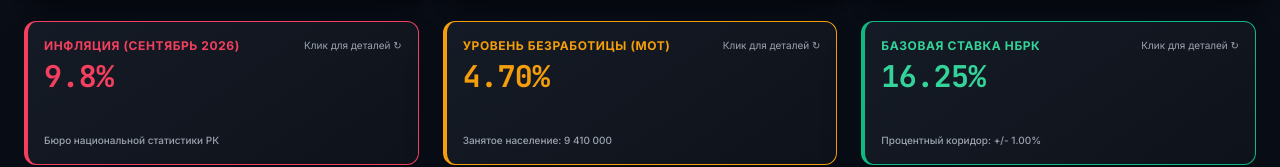
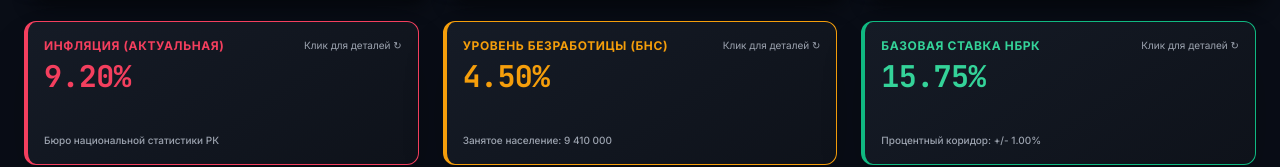
Before and after one commit to ogaydv-prog/KZ-economic-clock, a plain HTML site: page index-en.html in a window 1280 px wide. Shown: the part 524-691 px from the top of the page. Drawn offline with nearby package versions, Linux system fonts and the light colour scheme.

Commit message:
Update index-en.html

```diff
--- a/index-en.html
+++ b/index-en.html
@@ -213,10 +213,10 @@
                     <div class="flip-card-front raised-card p-4 flex flex-col justify-between border-l-4 border-rose-500 shadow-2xl">
                         <div>
                             <div class="flex justify-between items-center">
-                                <span id="txt-inf-title" class="text-xs font-bold uppercase tracking-wider text-rose-500">Инфляция (Сентябрь 2026)</span>
+                                <span id="txt-inf-title" class="text-xs font-bold uppercase tracking-wider text-rose-500">Инфляция (Актуальная)</span>
                                 <span id="txt-click-details-1" class="text-[10px] text-gray-400">Клик для деталей ↻</span>
                             </div>
-                            <div class="text-3xl ticker-font text-rose-500 mt-1"><span id="inflation-main">9.30</span>%</div>
+                            <div class="text-3xl ticker-font text-rose-500 mt-1"><span id="inflation-main">9.20</span>%</div>
                         </div>
                         <div id="txt-inf-sub" class="text-[10px] text-gray-400 font-medium">Бюро национальной статистики РК</div>
                     </div>
@@ -240,10 +240,10 @@
                     <div class="flip-card-front raised-card p-4 flex flex-col justify-between border-l-4 border-amber-500 shadow-2xl">
                         <div>
                             <div class="flex justify-between items-center">
-                                <span id="txt-unemp-title" class="text-xs font-bold uppercase tracking-wider text-amber-500">Уровень безработицы (МОТ)</span>
+                                <span id="txt-unemp-title" class="text-xs font-bold uppercase tracking-wider text-amber-500">Уровень безработицы (БНС)</span>
                                 <span id="txt-click-details-2" class="text-[10px] text-gray-400">Клик для деталей ↻</span>
                             </div>
-                            <div class="text-3xl ticker-font text-amber-500 mt-1"><span id="unemployment-rate">4.70</span>%</div>
+                            <div class="text-3xl ticker-font text-amber-500 mt-1"><span id="unemployment-rate">4.50</span>%</div>
                         </div>
                         <div class="text-[10px] text-gray-400 font-medium"><span id="txt-emp-label">Занятое население:</span> <span id="employed-count">9,410,000</span></div>
                     </div>
@@ -388,7 +388,7 @@
         </div>
     </main>
 
-    <!-- ССКРИПТ ЛОГИКИ И ЯЗЫКОВ -->
+    <!-- СКРИПТ ЛОГИКИ И ЯЗЫКОВ -->
     <script>
         let currentLang = localStorage.getItem('kz_clock_lang') || 'ru';
 
@@ -402,14 +402,14 @@
                 peopleUnit: "чел.",
                 groTitle: "Темпы роста ВВП (Прогноз AERC)",
                 workerTitle: "Годовая выработка 1 занятого",
-                infTitle: "Инфляция (Сентябрь 2026)",
+                infTitle: "Инфляция (Актуальная)",
                 infSub: "Бюро национальной статистики РК",
                 infBackTitle: "Прогноз инфляции AERC",
                 infL1: "Оценка на 2026 год:",
                 infL2: "Прогноз на 2027 год:",
                 infL3: "Фактор:",
                 infV3: "Жесткая ДКП",
-                unempTitle: "Уровень безработицы (МОТ)",
+                unempTitle: "Уровень безработицы (БНС)",
                 empLabel: "Занятое население:",
                 unempBackTitle: "Рынок труда РК",
                 empL1: "Занятые:",
@@ -441,14 +441,14 @@
                 peopleUnit: "people",
                 groTitle: "Economic Growth Rate (AERC)",
                 workerTitle: "1 Worker's Annual GDP Contribution",
-                infTitle: "Inflation Rate (Annual)",
+                infTitle: "Inflation Rate (Current)",
                 infSub: "Bureau of National Statistics RK",
                 infBackTitle: "AERC Inflation Forecast",
                 infL1: "2026 Estimate:",
                 infL2: "2027 Forecast:",
                 infL3: "Key Factor:",
                 infV3: "Tight Monetary Policy",
-                unempTitle: "Unemployment Rate (ILO)",
+                unempTitle: "Unemployment Rate (BNS)",
                 empLabel: "Employed Population:",
                 unempBackTitle: "Labor Market RK",
                 empL1: "Employed:",
@@ -830,7 +830,7 @@
             updateBudgetGauge('def', parseInt(document.getElementById('slider-def').value), kazIndexDef, 180 / (dataDef_RU.length - 1), '#ff3355');
         }
 
-        // --- МАКРОПОКАЗАТЕЛИ НОЯБРЬ 2026 ---
+        // --- МАКРОПОКАЗАТЕЛИ ---
         let fxRate = 454.00;
         let employedPopulation = 9410000;
 
@@ -861,15 +861,15 @@
                 if (!response.ok) return;
                 const data = await response.json();
 
-                if (data.usd_kzt) fxRate = parseFloat(data.usd_kzt);
+                if (data.usd_kzt) {
+                    fxRate = parseFloat(data.usd_kzt);
+                    document.getElementById('kzt-rate').innerText = data.usd_kzt;
+                }
                 if (data.gdp_start_kzt && gdpKzt === 122478915000000.00) gdpKzt = parseFloat(data.gdp_start_kzt);
-                if (data.inflation_main) document.getElementById('inflation-main').innerText = data.inflation_main;
                 if (data.gdp_growth) {
                     growthRate = parseFloat(data.gdp_growth);
                     document.getElementById('gro-main-ticker').innerText = growthRate.toFixed(2);
                 }
-
-                if (data.unemployment_rate) document.getElementById('unemployment-rate').innerText = data.unemployment_rate;
                 if (data.employed_count) {
                     employedPopulation = parseInt(data.employed_count);
                     const locale = currentLang === 'ru' ? 'ru-RU' : 'en-US';
@@ -882,8 +882,10 @@
                 }
                 if (data.youth_unemployment) document.getElementById('youth-unemployment').innerText = data.youth_unemployment;
 
-                if (data.base_rate) document.getElementById('base-rate').innerText = data.base_rate;
-                if (data.usd_kzt) document.getElementById('kzt-rate').innerText = data.usd_kzt;
+                // Зафиксированные актуальные значения: ставка НБРК 15.75%, инфляция 9.20%, безработица 4.50%
+                document.getElementById('base-rate').innerText = "15.75";
+                document.getElementById('inflation-main').innerText = "9.20";
+                document.getElementById('unemployment-rate').innerText = "4.50";
 
             } catch (err) {
                 console.log("Автономный режим: задействованы встроенные обновленные данные");
```
